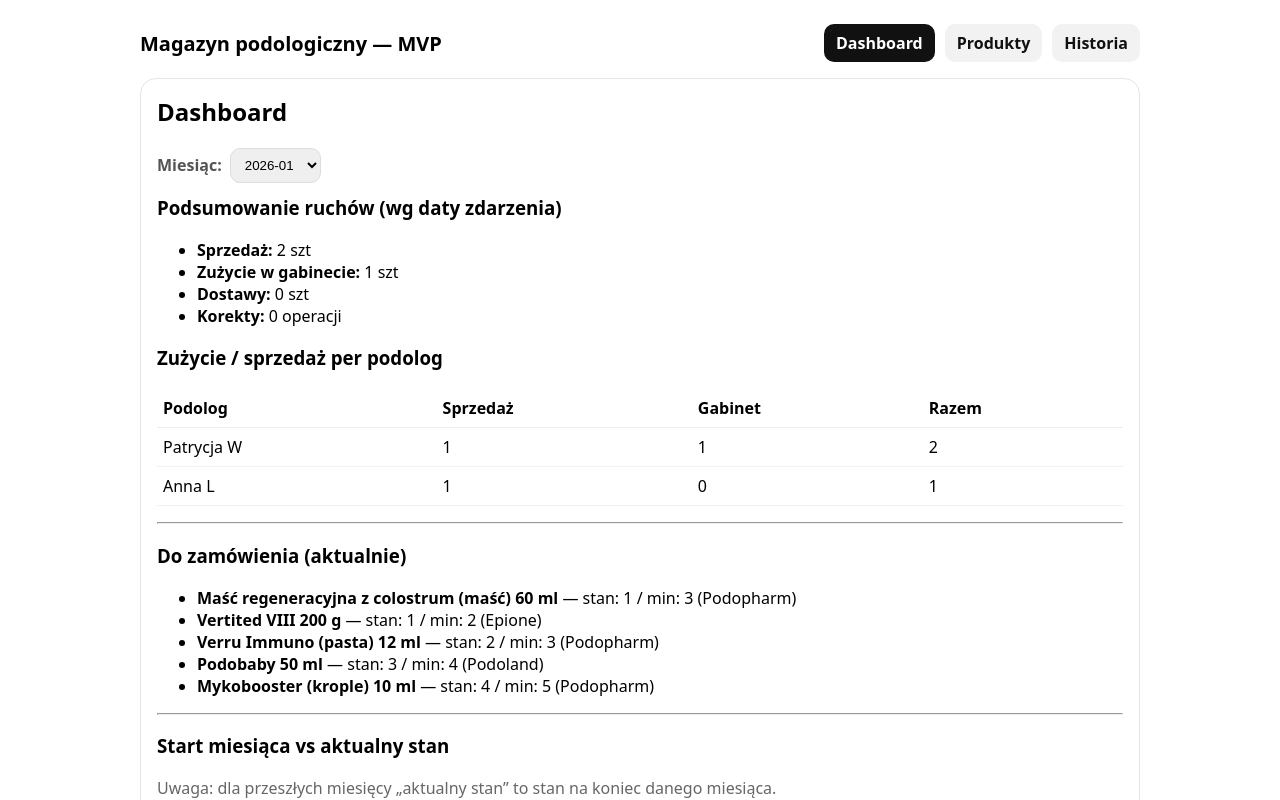
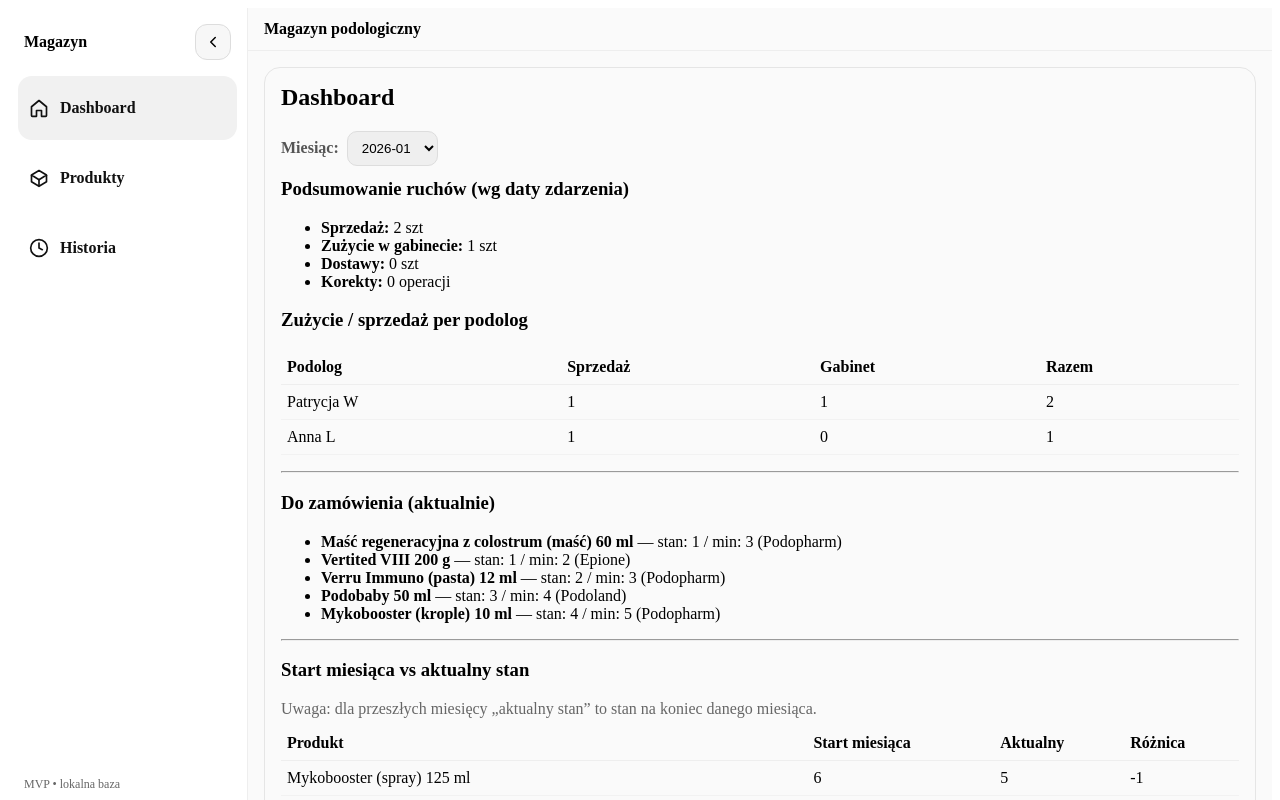
Before and after one commit to elhispanopolako/albeStock, a React (Vite) app: page / in a window 1280 px wide. Shown: the top 800 px of the page. Built offline with nearby package versions, Linux system fonts and the light colour scheme.

Commit message:
add sidebar

```diff
--- a/src/App.tsx
+++ b/src/App.tsx
@@ -1,46 +1,83 @@
-import { NavLink, Route, Routes, Navigate } from "react-router-dom";
+import { Routes, Route } from "react-router-dom";
+import { useEffect, useState } from "react";
+import Sidebar from "./components/Sidebar";
 import Dashboard from "./pages/Dashboard";
 import Products from "./pages/Products";
 import History from "./pages/History";
 
-function NavItem({ to, label }: { to: string; label: string }) {
-  return (
-    <NavLink
-      to={to}
-      style={({ isActive }) => ({
-        padding: "8px 12px",
-        borderRadius: 10,
-        textDecoration: "none",
-        color: isActive ? "white" : "#111",
-        background: isActive ? "#111" : "#f2f2f2",
-        fontWeight: 600,
-      })}
-    >
-      {label}
-    </NavLink>
-  );
-}
+const SIDEBAR_KEY = "mvp_sidebar_collapsed";
 
 export default function App() {
+  const [collapsed, setCollapsed] = useState<boolean>(() => {
+    try {
+      const raw = localStorage.getItem(SIDEBAR_KEY);
+      return raw ? JSON.parse(raw) : false;
+    } catch {
+      return false;
+    }
+  });
+
+  useEffect(() => {
+    localStorage.setItem(SIDEBAR_KEY, JSON.stringify(collapsed));
+  }, [collapsed]);
+
   return (
-    <div style={{ fontFamily: "system-ui", padding: 16, maxWidth: 1000, margin: "0 auto" }}>
-      <header style={{ display: "flex", gap: 10, alignItems: "center", justifyContent: "space-between" }}>
-        <h1 style={{ margin: 0, fontSize: 20 }}>Magazyn podologiczny — MVP</h1>
-        <nav style={{ display: "flex", gap: 10 }}>
-          <NavItem to="/" label="Dashboard" />
-          <NavItem to="/products" label="Produkty" />
-          <NavItem to="/history" label="Historia" />
-        </nav>
+    <div style={s.shell}>
+      <Sidebar collapsed={collapsed} onToggle={() => setCollapsed((v) => !v)} />
+
+      <main style={s.main}>
+        <header style={s.header}>
+          <div style={{ fontWeight: 900 }}>Magazyn podologiczny</div>
         </header>
 
-      <main style={{ marginTop: 16 }}>
+        <div style={s.content}>
           <Routes>
             <Route path="/" element={<Dashboard />} />
             <Route path="/products" element={<Products />} />
             <Route path="/history" element={<History />} />
-          <Route path="*" element={<Navigate to="/" replace />} />
           </Routes>
+        </div>
       </main>
     </div>
   );
 }
+
+const s: Record<string, React.CSSProperties> = {
+  shell: {
+    display: "grid",
+    gridTemplateColumns: "auto 1fr",
+    minHeight: "100vh",
+    background: "#fafafa",
+  },
+  main: {
+    minWidth: 0,
+    display: "flex",
+    flexDirection: "column",
+  },
+  header: {
+    position: "sticky",
+    top: 0,
+    zIndex: 5,
+    background: "rgba(250,250,250,0.9)",
+    backdropFilter: "blur(8px)",
+    borderBottom: "1px solid #eee",
+    padding: "12px 16px",
+    display: "flex",
+    alignItems: "center",
+    justifyContent: "space-between",
+    gap: 12,
+  },
+  userInput: {
+    padding: "8px 10px",
+    borderRadius: 10,
+    border: "1px solid #ddd",
+    width: 180,
+    background: "white",
+  },
+  content: {
+    padding: 16,
+    maxWidth: 1100,
+    width: "100%",
+    boxSizing: "border-box",
+  },
+};
--- /dev/null
+++ b/src/components/Sidebar.tsx
@@ -0,0 +1,189 @@
+import { NavLink } from "react-router-dom";
+import "./sidebar.css"
+
+type Item = {
+    to: string;
+    label: string;
+    icon: React.ReactNode;
+};
+
+type Props = {
+    collapsed: boolean;
+    onToggle: () => void;
+};
+
+const items: Item[] = [
+    { to: "/", label: "Dashboard", icon: <IconHome /> },
+    { to: "/products", label: "Produkty", icon: <IconBox /> },
+    { to: "/history", label: "Historia", icon: <IconClock /> },
+];
+
+export default function Sidebar({ collapsed, onToggle }: Props) {
+    return (
+        <aside
+            style={{
+                ...s.sidebar,
+                width: collapsed ? 64 : 240,
+            }}
+        >
+            <div style={s.top}>
+                <div style={{ display: "flex", alignItems: "center", gap: 10, minWidth: 0 }}>
+                    {!collapsed ? (
+                        <div style={{ fontWeight: 900, whiteSpace: "nowrap", overflow: "hidden", textOverflow: "ellipsis" }}>
+                            Magazyn
+                        </div>
+                    ) : null}
+                </div>
+
+                <button onClick={onToggle} style={s.iconBtn} title={collapsed ? "Rozwiń" : "Zwiń"}>
+                    {collapsed ? <IconChevronRight /> : <IconChevronLeft />}
+                </button>
+            </div>
+
+            <nav style={s.nav}>
+                {items.map((it) => (
+                    <NavLink
+                        key={it.to}
+                        to={it.to}
+                        end={it.to === "/"}
+                        className={({ isActive }) =>
+                            `sidebar-link ${isActive ? "sidebar-link-active" : ""}`
+                        }
+                        style={{
+                            ...s.link,
+                            justifyContent: collapsed ? "center" : "flex-start",
+                        }}
+                        title={collapsed ? it.label : undefined}
+                    >
+                        <span style={s.iconWrap}>{it.icon}</span>
+                        {!collapsed ? <span style={s.linkText}>{it.label}</span> : null}
+                    </NavLink>
+                ))}
+            </nav>
+
+            <div style={s.bottom}>
+                {!collapsed ? (
+                    <div style={{ fontSize: 12, color: "#666" }}>
+                        MVP • lokalna baza
+                    </div>
+                ) : null}
+            </div>
+        </aside>
+    );
+}
+
+const s: Record<string, React.CSSProperties> = {
+    sidebar: {
+        height: "100vh",
+        position: "sticky",
+        top: 0,
+        borderRight: "1px solid #eee",
+        background: "white",
+        display: "flex",
+        flexDirection: "column",
+        padding: 10,
+        boxSizing: "border-box",
+        transition: "width 400ms ease",
+    },
+    top: {
+        display: "flex",
+        alignItems: "center",
+        justifyContent: "space-between",
+        padding: "6px 6px 10px 6px",
+    },
+    brandDot: {
+        width: 12,
+        height: 12,
+        borderRadius: 999,
+        background: "#111",
+        flex: "0 0 auto",
+    },
+    iconBtn: {
+        width: 36,
+        height: 36,
+        borderRadius: 12,
+        border: "1px solid #ddd",
+        background: "#f7f7f7",
+        display: "grid",
+        placeItems: "center",
+        cursor: "pointer",
+        flex: "0 0 auto",
+    },
+    nav: {
+        display: "grid",
+        gap: 6,
+        paddingTop: 6,
+    },
+    link: {
+        textDecoration: "none",
+        color: "#111",
+        borderRadius: 14,
+        padding: "10px 10px",
+        display: "flex",
+        alignItems: "center",
+        gap: 10,
+        minHeight: 44,
+        userSelect: "none",
+    },
+    linkActive: {
+        background: "#f2f2f2",
+        borderColor: "#e5e5e5",
+    },
+    iconWrap: {
+        width: 22,
+        height: 22,
+        display: "grid",
+        placeItems: "center",
+        flex: "0 0 auto",
+    },
+    linkText: {
+        fontWeight: 800,
+        whiteSpace: "nowrap",
+        overflow: "hidden",
+        textOverflow: "ellipsis",
+    },
+    bottom: {
+        marginTop: "auto",
+        padding: "10px 6px 6px 6px",
+    },
+};
+
+// --- minimalistyczne SVG ikony (bez bibliotek) ---
+function IconHome() {
+    return (
+        <svg width="20" height="20" viewBox="0 0 24 24" fill="none" aria-hidden="true">
+            <path d="M3 10.5 12 3l9 7.5V21a1 1 0 0 1-1 1h-5v-7H9v7H4a1 1 0 0 1-1-1v-10.5Z" stroke="currentColor" strokeWidth="2" strokeLinejoin="round" />
+        </svg>
+    );
+}
+function IconBox() {
+    return (
+        <svg width="20" height="20" viewBox="0 0 24 24" fill="none" aria-hidden="true">
+            <path d="M21 8.5 12 3 3 8.5 12 14l9-5.5Z" stroke="currentColor" strokeWidth="2" strokeLinejoin="round" />
+            <path d="M3 8.5V16.5L12 22l9-5.5V8.5" stroke="currentColor" strokeWidth="2" strokeLinejoin="round" />
+            <path d="M12 14v8" stroke="currentColor" strokeWidth="2" />
+        </svg>
+    );
+}
+function IconClock() {
+    return (
+        <svg width="20" height="20" viewBox="0 0 24 24" fill="none" aria-hidden="true">
+            <path d="M12 22a10 10 0 1 0 0-20 10 10 0 0 0 0 20Z" stroke="currentColor" strokeWidth="2" />
+            <path d="M12 6v6l4 2" stroke="currentColor" strokeWidth="2" strokeLinecap="round" />
+        </svg>
+    );
+}
+function IconChevronLeft() {
+    return (
+        <svg width="18" height="18" viewBox="0 0 24 24" fill="none" aria-hidden="true">
+            <path d="M15 18 9 12l6-6" stroke="currentColor" strokeWidth="2" strokeLinecap="round" strokeLinejoin="round" />
+        </svg>
+    );
+}
+function IconChevronRight() {
+    return (
+        <svg width="18" height="18" viewBox="0 0 24 24" fill="none" aria-hidden="true">
+            <path d="m9 18 6-6-6-6" stroke="currentColor" strokeWidth="2" strokeLinecap="round" strokeLinejoin="round" />
+        </svg>
+    );
+}
--- /dev/null
+++ b/src/components/sidebar.css
@@ -0,0 +1,30 @@
+/* kontener linku */
+.sidebar-link {
+    transition:
+        background-color 140ms ease,
+        border-color 140ms ease,
+        transform 140ms ease;
+}
+
+/* hover */
+.sidebar-link:hover {
+    background-color: #f5f5f5;
+    border-color: #e5e5e5;
+    transform: translateX(2px);
+}
+
+/* aktywny link (router) */
+.sidebar-link-active {
+    background-color: #f1f1f1;
+    border-color: #e2e2e2;
+}
+
+/* hover na przycisku zwijania */
+.sidebar-icon-btn {
+    transition: background-color 120ms ease, transform 120ms ease;
+}
+
+.sidebar-icon-btn:hover {
+    background-color: #eee;
+    transform: scale(1.05);
+}
```
Lines whose indentation alone changed are shown as unchanged.
